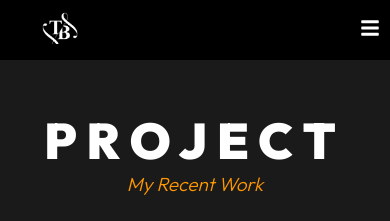
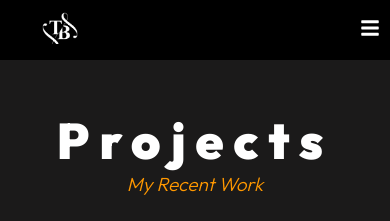
Before and after one commit to Tembelihl/React-Portfolio, a React (Create React App) app: page /project in a window 390 px wide. Shown: the top 221 px of the page. Built offline with nearby package versions, Linux system fonts and the light colour scheme.

Commit message:
I was hosting my project to firebase and also do recapture

```diff
--- a/package.json
+++ b/package.json
@@ -15,6 +15,7 @@
     "react": "^18.2.0",
     "react-bootstrap": "^2.8.0",
     "react-dom": "^18.2.0",
+    "react-google-recaptcha": "^3.1.0",
     "react-hook-form": "^7.45.4",
     "react-icons": "^4.10.1",
     "react-router-dom": "^6.15.0",
--- a/src/components/AboutStyles.css
+++ b/src/components/AboutStyles.css
@@ -155,7 +155,7 @@ a.download:focus {
 }
 
  /* Styles for small devices and medium devices */
-@media (max-width: 768px) {
+ @media screen and (max-width: 640px) {
   .about__container {
     grid-template-columns: 1fr;
   }
@@ -175,7 +175,7 @@ a.download:focus {
   .heading {
     margin-left: 0;
     left: 34%;
-    top: 65%;
+    top: 88%;
     align-items: none;
 
   }
@@ -188,11 +188,19 @@ a.download:focus {
     margin-bottom: 10px;
   }
 
+
   .about__me {
     width: 100%;
     margin-left: 0;
   }
 
+  .title h1{
+    text-transform: none;
+    margin-left: 112px;
+    .title p{
+      margin-left: 100px;
+    }
+  }
 
   .about__me-image {
     margin: 0;
@@ -245,7 +253,7 @@ a.download:focus {
 
   a.download.minimalist {
     position: unset;
-    width: 51%;
+    width: 56%;
     margin-top: 30px;
     margin-left: 100px;
     margin-bottom: 30px;
@@ -253,5 +261,3 @@ a.download:focus {
   }
 
 }
-
-  /* Styles for medium devices */
--- a/src/components/Form.js
+++ b/src/components/Form.js
@@ -2,11 +2,15 @@ import { useRef } from "react";
 import emailjs from "@emailjs/browser";
 import "./FormStyles.css";
 import React from "react";
+import ReCAPTCHA from "react-google-recaptcha";
 
 const Form = () => {
+  function onChange(value) {
+    console.log("Captcha value:", value);
+  }
   const form = useRef();
   const sendEmail = (e) => {
-    e.preventDefault();
+    // e.preventDefault();
 
     function showAlert() {
       alert("Your message has been sent.");
@@ -25,12 +29,14 @@ const Form = () => {
       .then(
         (result) => {
           console.log(result.text);
+          // setMessageSent(true)
           console.log("Message Sent Successfully");
         },
         (error) => {
           console.log(error.text);
         }
       );
+    e.target.reset();
   };
 
   return (
@@ -53,6 +59,7 @@ const Form = () => {
           placeholder="Type Message Here..."
           required
         />
+        <ReCAPTCHA sitekey="6LdSYSAoAAAAAA13T6AJcMtLZ1FjXBFn2WBGC-Wr" onChange={onChange} />,
         <button onclick="submit">Send Message</button>
       </form>
     </div>
--- a/src/routes/Project.js
+++ b/src/routes/Project.js
@@ -12,7 +12,7 @@ const Project = () => {
       <Navbar />
       <div className="project_section" class="container"></div>
       <div className="title">
-        <h1>Project</h1>
+        <h1>Projects</h1>
         <p>My Recent Work</p>
       </div>
       <div class="project_all_card">
--- a/src/routes/Projects.css
+++ b/src/routes/Projects.css
@@ -21,7 +21,7 @@
     font-size: 50px;
     margin: 0;
     color: #ffffff;
-    text-transform: uppercase;
+    text-transform: none;
     font-weight: 900;
     letter-spacing: 10px;
     justify-content: center;
@@ -130,7 +130,6 @@
 }
 
 @media (max-width: 768px) {
-    @media (max-width: 768px) {
 
         title h1{
             font-size: 40px;
@@ -165,4 +164,3 @@
             border: 2px solid transparent
       }
   }
-}
```
Also changed, not shown: firebase.json, 1 other file (tests, documents, lock files or other folders).
